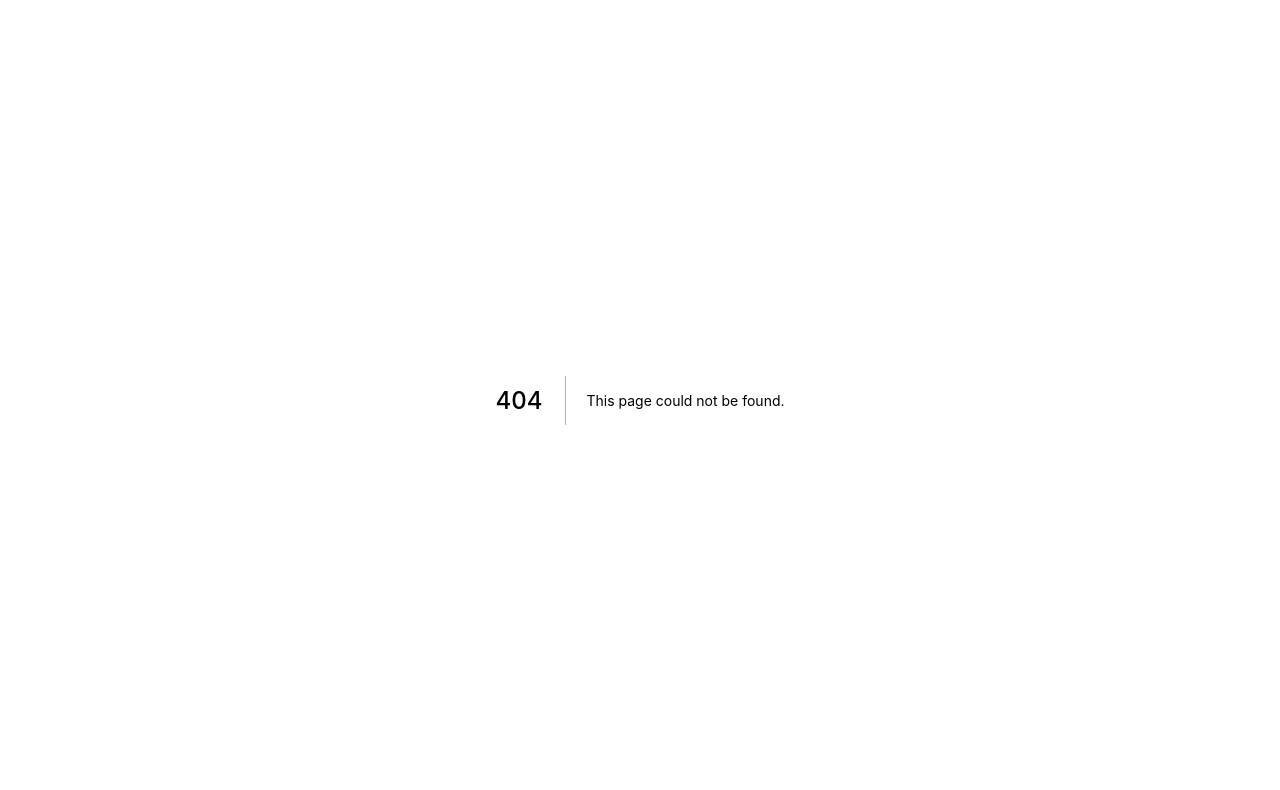
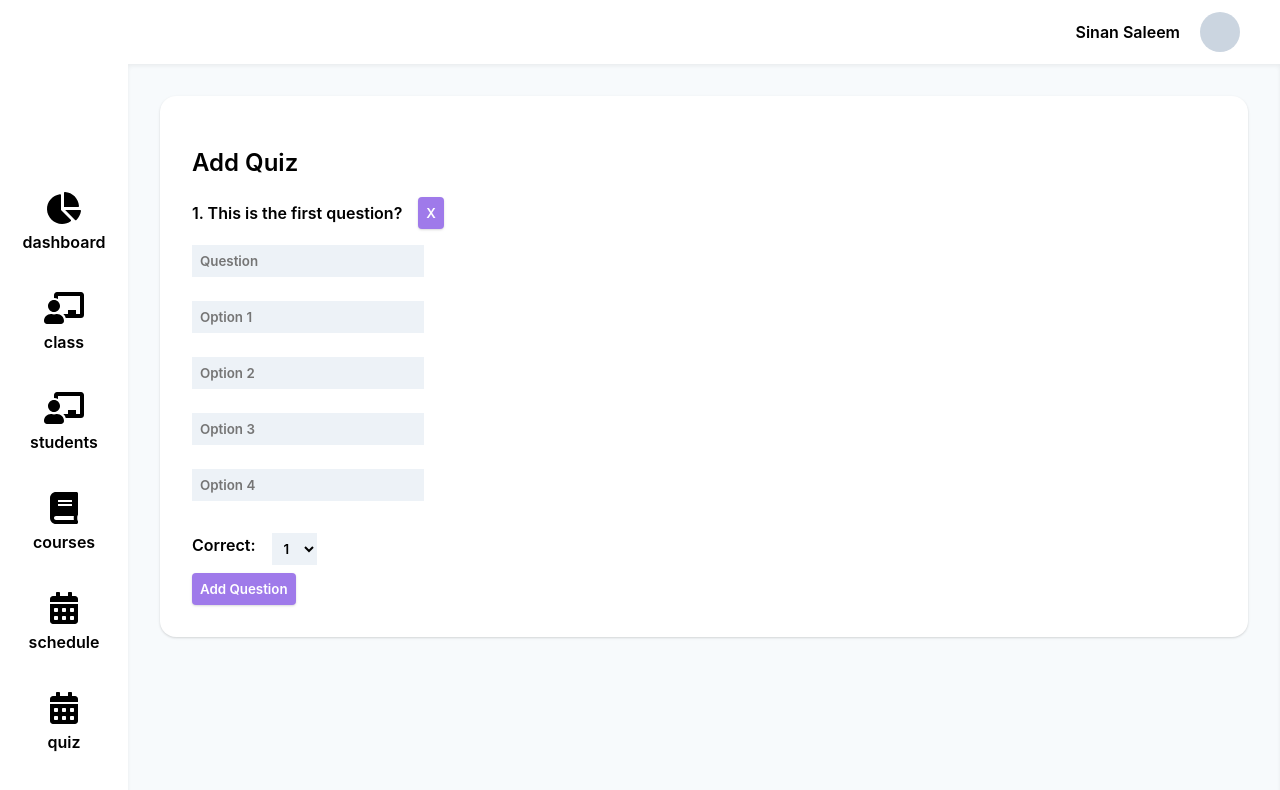
Before and after one commit to f178024/Ustadjee, a Next.js app: page /quiz in a window 1280 px wide. Before the commit this address had no page. Shown: the top 790 px of the page. Built offline with nearby package versions, Linux system fonts and the light colour scheme.

Commit message:
Add quiz ui

```diff
--- /dev/null
+++ b/components/AddQuiz.js
@@ -0,0 +1,118 @@
+import {useState} from 'react'
+import Card from '../components/Card'
+
+function Question(props){
+    return (
+        <div className="flex flex-row items-center">
+            <div className="mr-4">
+                {props.index}. {props.question}
+            </div>
+            <button onClick={props.onRemove}>X</button>
+        </div>
+    )
+
+}
+
+export default function AddQuiz() {
+    const [question, setQuestion] = useState('')
+    const [option1, setOption1] = useState('')
+    const [option2, setOption2] = useState('')
+    const [option3, setOption3] = useState('')
+    const [option4, setOption4] = useState('')
+    const [questions, setQuestions] = useState([
+        {
+            question: "This is the first question?",
+            option1: "Option 1",
+            option2: "Option 2",
+            option3: "Option 3",
+            option4: "Option 4",
+        }
+    ])
+
+    function handleValue(event){
+        const id = event.target.id
+        const val = event.target.value
+
+        switch (id) {
+            case "question":
+                setQuestion(val)
+                break;
+
+            case "option1":
+                setOption1(val)
+                break;
+
+            case "option2":
+                setOption2(val)
+                break;
+
+            case "option3":
+                setOption3(val)
+                break;
+
+            case "option4":
+                setOption4(val)
+                break;
+
+            default:
+                break;
+        }
+    }
+
+    function handleAddQuestion(){
+        var addQuestion = {
+            question: "",
+            option1: "",
+            option2: "",
+            option3: "",
+            option4: "",
+            correct: ""
+        }
+
+        addQuestion.question = question
+        addQuestion.option1 = option1
+        addQuestion.option2 = option2
+        addQuestion.option3 = option3
+        addQuestion.option4 = option4
+
+        setQuestions([...questions, addQuestion])
+    }
+
+    function handleRemoveQuestion(index){
+        let temp = [...questions];
+        temp.splice(index, 1)
+        setQuestions(temp)
+
+        console.log(index, temp)
+    }
+
+    return (
+        <div>
+            <Card>
+                <h2>Add Quiz</h2>
+                <div className="mb-4">
+                    {questions.map(function(item, index){
+                        return <Question index={index + 1} question={item.question} onRemove={() => {handleRemoveQuestion(index)}}/>
+                    })}
+                </div>
+                <div>
+                    <input type="text" placeholder="Question" onChange={handleValue} id="question"/>
+                    <input type="text" placeholder="Option 1" onChange={handleValue} id="option1"/>
+                    <input type="text" placeholder="Option 2" onChange={handleValue} id="option2"/>
+                    <input type="text" placeholder="Option 3" onChange={handleValue} id="option3"/>
+                    <input type="text" placeholder="Option 4" onChange={handleValue} id="option4"/>
+                    <div className="flex flex-row items-center">
+                        <label className="mr-4">Correct: </label>
+                        <select>
+                            <option value="">1</option>
+                            <option value="">2</option>
+                            <option value="">3</option>
+                            <option value="">4</option>
+                        </select>
+                    </div>
+                    <button onClick={handleAddQuestion}>Add Question</button>
+                </div>
+            </Card>
+        </div>
+    )
+}
--- a/components/Menu.js
+++ b/components/Menu.js
@@ -8,7 +8,9 @@ export default function Menu() {
         { name: 'class', link: '/link', icon: faChalkboardTeacher },
         { name: 'students', link: '/link', icon: faChalkboardTeacher },
         { name: 'courses', link: '/link', icon: faBook },
-        { name: 'schedule', link: '/link', icon: faCalendarAlt }])
+        { name: 'schedule', link: '/link', icon: faCalendarAlt },
+        { name: 'quiz', link: '/quiz', icon: faCalendarAlt }
+    ])
 
     return (
         <nav>
--- /dev/null
+++ b/pages/quiz.js
@@ -0,0 +1,10 @@
+import AddQuiz from "../components/AddQuiz";
+import TeacherDashboard from "../components/TeacherDashboard";
+
+export default function Quiz(){
+    return (
+        <TeacherDashboard>
+            <AddQuiz />
+        </TeacherDashboard>
+    )
+}
--- a/styles/globals.css
+++ b/styles/globals.css
@@ -39,6 +39,8 @@ label {
   @apply mb-6 bg-gray-200 border-none px-2;
   font-family: -apple-system, BlinkMacSystemFont, Segoe UI, Roboto, Oxygen,
     Ubuntu, Cantarell, Fira Sans, Droid Sans, Helvetica Neue, sans-serif;
+  display: block;
+
 }
 
 input, select {
```
